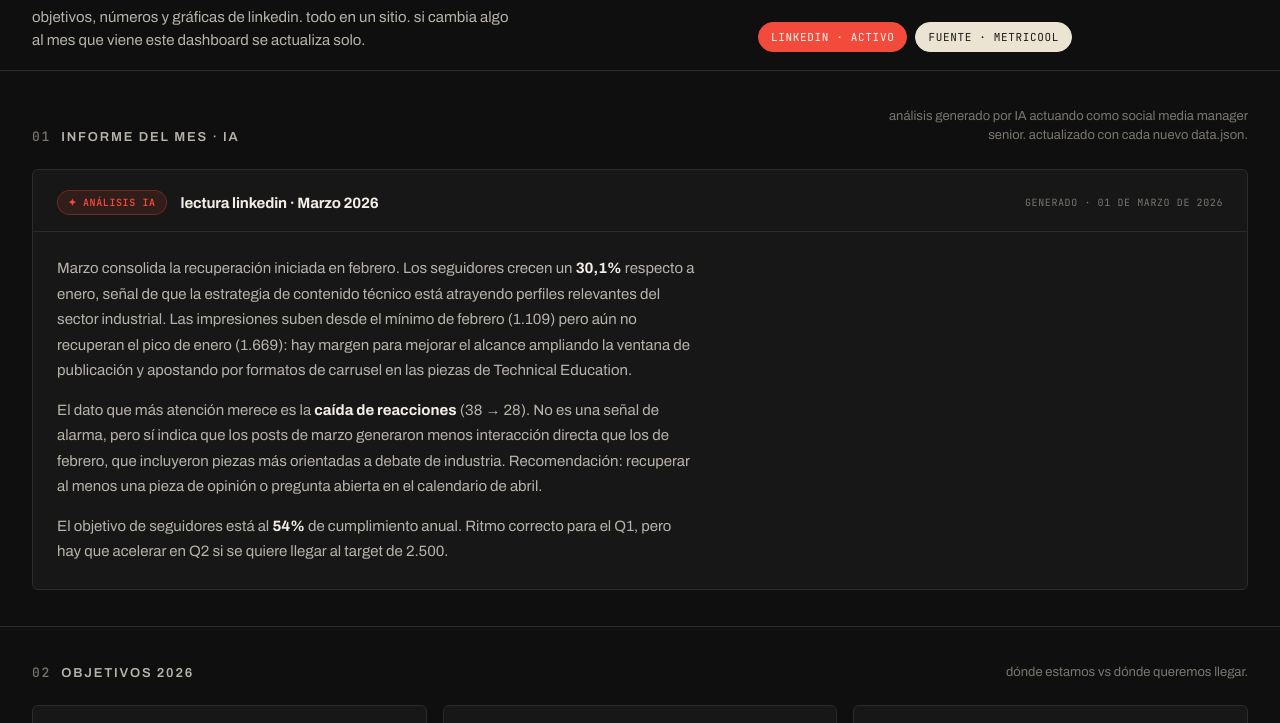
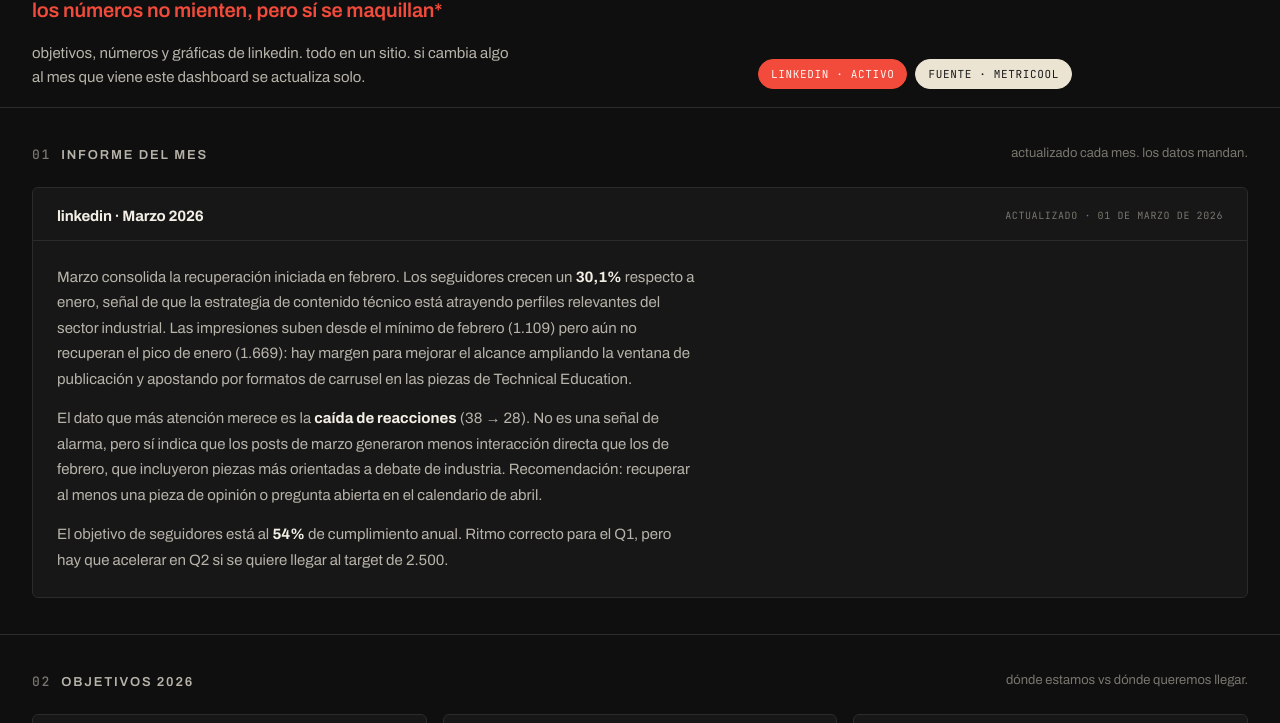
Before and after one commit to adriart89-debug/welysis-dashboard, a plain HTML site: page index.html in a window 1280 px wide. Shown: the part 283-1006 px from the top of the page. Drawn offline with Linux system fonts and the light colour scheme.

Commit message:
Update index.html

```diff
--- a/index.html
+++ b/index.html
@@ -702,11 +702,12 @@ function render() {
 
     <section class="hero">
       <div>
-        <h1>${isRrss
-          ? `<span class="row">el dashboard de <em>${DATA.meta.client}</em><span class="ast">*</span></span><span class="row">${DATA.meta.month_label.toLowerCase()}.</span>`
-          : `<span class="row">seo, sin <em>humo</em><span class="ast">*</span></span><span class="row">solo lo que <em>mueve</em>.</span>`
-        }</h1>
-        <p>${isRrss
+        <h1>
+          <span class="row" style="font-size: clamp(52px,6vw,80px); letter-spacing:-0.04em"><em>${DATA.meta.client}</em><span class="ast">*</span></span>
+          <span class="row" style="font-size: clamp(22px,2.8vw,36px); font-weight:600; color:var(--ink); letter-spacing:-0.02em; margin-top:6px; display:block">${DATA.meta.month_label}.</span>
+          <span class="row hero-tagline" style="font-size: clamp(14px,1.6vw,20px); font-weight:600; color:var(--accent); letter-spacing:-0.01em; margin-top:10px; display:block">${isRrss ? DATA.meta.tagline_linkedin || 'los números no mienten, pero sí se maquillan*' : DATA.meta.tagline_seo || 'google te quiere, pero hay que currárselo*'}</span>
+        </h1>
+        <p style="margin-top:20px">${isRrss
           ? 'objetivos, números y gráficas de linkedin. todo en un sitio. si cambia algo al mes que viene este dashboard se actualiza solo.'
           : 'sesiones orgánicas, posiciones, backlinks. lo que de verdad mete tráfico desde google. nada de vanity metrics.'
         }</p>
@@ -721,17 +722,16 @@ function render() {
       </div>
     </section>
 
-    <!-- 01 INFORME IA -->
+    <!-- 01 INFORME DEL MES -->
     <section class="section">
       <div class="section-head">
-        <h2><span class="num">01</span> informe del mes · ia</h2>
-        <div class="sub">análisis generado por IA actuando como social media manager senior. actualizado con cada nuevo data.json.</div>
+        <h2><span class="num">01</span> informe del mes</h2>
+        <div class="sub">actualizado cada mes. los datos mandan.</div>
       </div>
       <div class="informe-ia">
         <div class="informe-ia-header">
-          <span class="ia-badge">análisis ia</span>
-          <span class="informe-ia-title">${isRrss?'lectura linkedin':'lectura seo'} · ${DATA.meta.month_label}</span>
-          <span class="informe-ia-meta">generado · ${genDate}</span>
+          <span class="informe-ia-title">${isRrss?'linkedin':'seo'} · ${DATA.meta.month_label}</span>
+          <span class="informe-ia-meta">actualizado · ${genDate}</span>
         </div>
         <div class="informe-ia-body">${parseMarkdown(informe)}</div>
       </div>
@@ -780,27 +780,6 @@ function render() {
     <!-- TOP POSTS / KEYWORDS -->
     ${extraTable}
 
-    <!-- PROYECTOS -->
-    <section class="section">
-      <div class="section-head">
-        <h2><span class="num">${extraTable?'06':'05'}</span> proyectos en activo · ${isRrss?'linkedin':'seo'}</h2>
-      </div>
-      <table class="projects-table">
-        <thead>
-          <tr>
-            <th style="width:38%">proyecto</th>
-            <th style="width:14%">estado</th>
-            <th style="width:16%">revisión</th>
-            <th style="width:22%">progreso</th>
-          </tr>
-        </thead>
-        <tbody>
-          ${projects.map(p => projectRow(p)).join('')}
-          ${!projects.length ? `<tr><td colspan="4" style="text-align:center;padding:40px;color:var(--ink-mute)">no hay proyectos de ${isRrss?'linkedin':'seo'} este mes</td></tr>` : ''}
-        </tbody>
-      </table>
-    </section>
-
     <footer class="footer">
       <div>hanson<span style="color:var(--accent)">*</span> · agencia de publicidad leal</div>
       <div>actualizado automáticamente · ${DATA.meta.month_label}</div>
```
